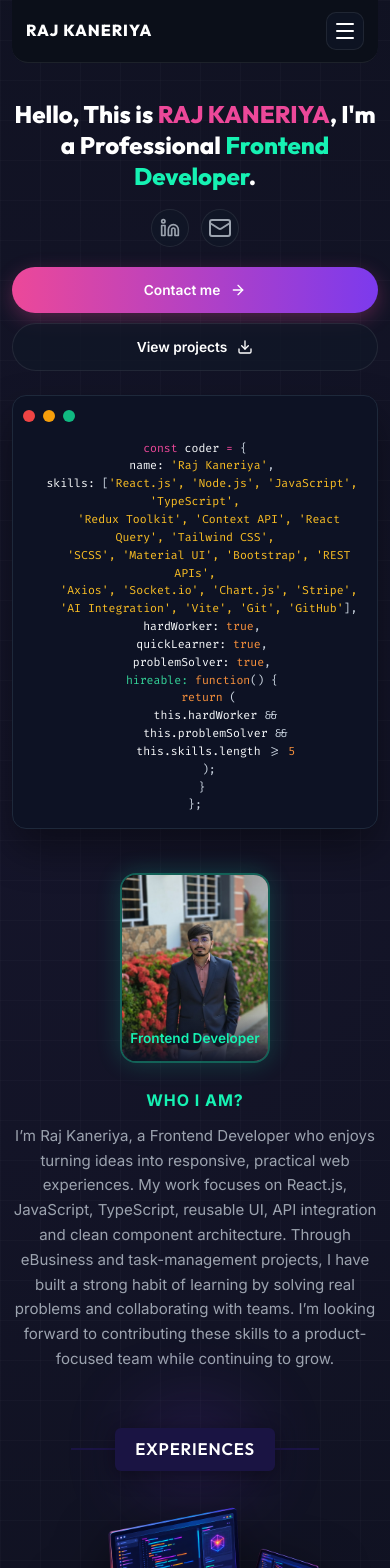
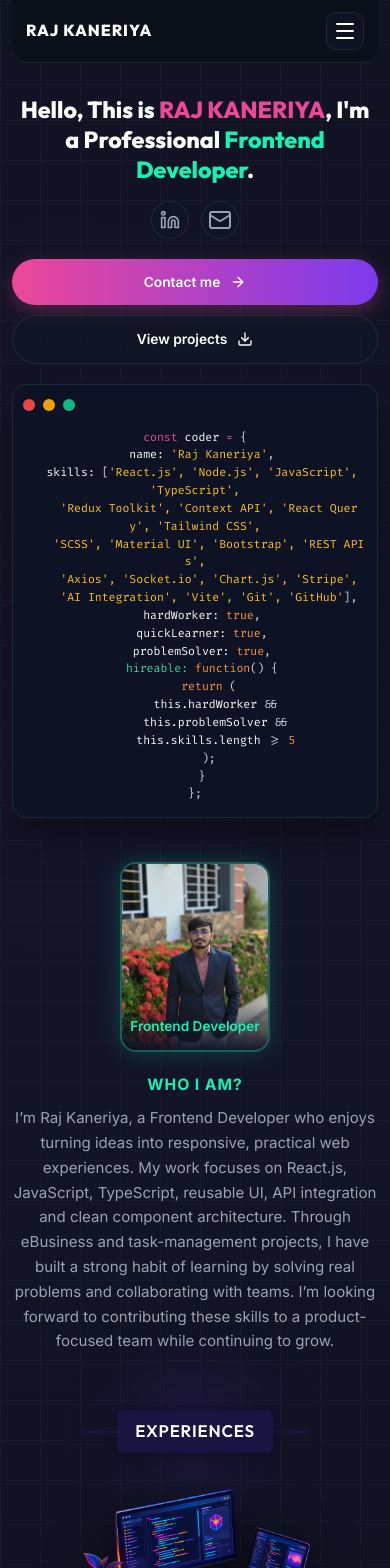
Before and after one commit to Raj-6090/Raj-Linkedin-Portfolio, a React (Vite) app: page / in a window 390 px wide. Shown: the top 1568 px of the page. Built offline with nearby package versions, Linux system fonts and the light colour scheme.

Commit message:
Fix Galaxy S25 side space overflow caused by protruding side titles and force 100% fluid mobile containers

```diff
--- a/src/responsive.css
+++ b/src/responsive.css
@@ -1,155 +1,218 @@
 /* ==========================================================================
-   RAJ KANERIYA PORTFOLIO — DEDICATED RESPONSIVE DESIGN SYSTEM
-   Supports: Mobile Small (<480px), Mobile Standard (480-768px),
-   Tablet (768-1024px), Laptop (1024-1280px), Desktop (>1280px)
+   RAJ KANERIYA PORTFOLIO — MASTER RESPONSIVE STYLESHEET
+   Fixes layout shifting, side-title overflow, squished columns,
+   and ensures 100% perfect fluid display on Galaxy S25, iPhone & Tablets.
    ========================================================================== */
 
 /* --------------------------------------------------------------------------
-   1. Navbar & Navigation Responsiveness (<= 768px)
+   0. Global Base Reset for Responsive Security
    -------------------------------------------------------------------------- */
-@media (max-width: 768px) {
-  .ashik-style {
-    padding: 0 16px;
+html, body {
+  width: 100% !important;
+  max-width: 100% !important;
+  margin: 0 !important;
+  padding: 0 !important;
+  overflow-x: hidden !important;
+  box-sizing: border-box !important;
+}
+
+*, *::before, *::after {
+  box-sizing: border-box !important;
+}
+
+img, svg, canvas, video {
+  max-width: 100% !important;
+  height: auto !important;
+}
+
+/* Hide Protruding Side Titles Except on Wide Desktop screens (> 1300px) */
+.side-title,
+.contact-side-title {
+  display: none !important;
+}
+
+@media (min-width: 1300px) {
+  .side-title,
+  .contact-side-title {
+    display: block !important;
+    position: absolute;
+    right: -58px;
+    top: 50%;
+    transform: rotate(90deg);
+    padding: 6px 18px;
+    background: #1a1443;
+    color: #ffffff;
+    border-radius: 4px;
+    font-size: 1.15rem;
+    font-weight: 500;
+    letter-spacing: 0.06em;
+  }
+}
+
+/* Force container bounds to prevent horizontal whitespace on mobile */
+.ashik-style {
+  width: 100% !important;
+  max-width: 1240px !important;
+  margin: 0 auto !important;
+  padding: 0 24px;
+  position: relative !important;
+  box-sizing: border-box !important;
+  overflow-x: hidden !important;
+}
+
+/* --------------------------------------------------------------------------
+   1. Laptop & Tablet Layout Tuning (768px - 1100px)
+   -------------------------------------------------------------------------- */
+@media (max-width: 1100px) {
+  .ref-hero {
+    gap: 36px;
   }
 
-  .ref-nav {
-    padding: 14px 20px;
-    z-index: 100;
+  .about-section {
+    gap: 36px;
   }
 
-  .ref-logo {
-    font-size: 1.1rem;
+  .experience-layout {
+    gap: 36px;
   }
 
-  .menu-trigger {
-    display: flex;
-    align-items: center;
-    justify-content: center;
-    width: 42px;
-    height: 42px;
-    border-radius: 10px;
-    background: var(--bg-card);
-    border: 1px solid var(--border-subtle);
-    color: var(--text-main);
-    z-index: 101;
-    transition: all 0.25s ease;
+  .contact-grid {
+    gap: 36px;
+  }
+}
+
+@media (max-width: 992px) {
+  .ref-hero {
+    grid-template-columns: 1fr !important;
+    gap: 36px !important;
+    padding: 40px 0 24px !important;
+    min-height: auto !important;
+    text-align: center !important;
   }
 
-  .menu-trigger:active {
-    transform: scale(0.95);
+  .hero-copy {
+    display: flex !important;
+    flex-direction: column !important;
+    align-items: center !important;
+    width: 100% !important;
   }
 
-  .ref-nav nav {
-    position: absolute;
-    top: calc(100% + 10px);
-    left: 0;
-    right: 0;
-    flex-direction: column;
-    background: rgba(13, 18, 36, 0.98);
-    backdrop-filter: blur(24px);
-    -webkit-backdrop-filter: blur(24px);
-    padding: 20px 16px;
-    gap: 12px;
-    border: 1px solid var(--border-subtle);
-    border-radius: 14px;
-    box-shadow: 0 20px 40px rgba(0, 0, 0, 0.7);
-    display: flex;
-    opacity: 0;
-    visibility: hidden;
-    transform: translateY(-12px);
-    transition: opacity 0.3s cubic-bezier(0.4, 0, 0.2, 1), transform 0.3s cubic-bezier(0.4, 0, 0.2, 1), visibility 0.3s ease;
-    pointer-events: none;
-    z-index: 101;
+  .socials {
+    justify-content: center !important;
   }
 
-  .ref-nav nav.show {
-    opacity: 1;
-    visibility: visible;
-    transform: translateY(0);
-    pointer-events: auto;
+  .hero-actions {
+    justify-content: center !important;
+  }
+}
+
+@media (max-width: 900px) {
+  .about-section {
+    flex-direction: column-reverse !important;
+    text-align: center !important;
+    gap: 32px !important;
   }
 
-  .ref-nav nav a {
-    width: 100%;
-    text-align: center;
-    padding: 12px 18px;
-    border-radius: 8px;
-    background: rgba(255, 255, 255, 0.03);
-    font-size: 0.98rem;
-    font-weight: 600;
+  .about-copy {
+    max-width: 100% !important;
   }
 
-  .ref-nav nav a:hover,
-  .ref-nav nav a:active {
-    background: rgba(22, 242, 179, 0.12);
-    color: var(--neon-mint);
+  .profile-orb {
+    margin: 0 auto !important;
+  }
+
+  .experience-layout {
+    grid-template-columns: 1fr !important;
+    gap: 32px !important;
+  }
+
+  .experience-visual {
+    max-width: 380px !important;
+    margin: 0 auto !important;
+  }
+
+  .projects-terminal-grid {
+    grid-template-columns: 1fr !important;
+    gap: 28px !important;
+  }
+
+  .contact-grid {
+    grid-template-columns: 1fr !important;
+    gap: 36px !important;
   }
 }
 
 /* --------------------------------------------------------------------------
-   2. Hero Section Responsiveness
+   2. Mobile Standard Breakpoint (<= 768px)
    -------------------------------------------------------------------------- */
-@media (max-width: 992px) {
-  .ref-hero {
-    grid-template-columns: 1fr;
-    gap: 36px;
-    padding: 36px 0 24px;
-    min-height: auto;
-    text-align: center;
+@media (max-width: 768px) {
+  .ashik-style {
+    padding: 0 16px !important;
   }
 
-  .hero-copy {
-    display: flex;
-    flex-direction: column;
-    align-items: center;
+  .ref-nav {
+    padding: 14px 18px !important;
+    z-index: 100 !important;
   }
 
-  .socials {
-    justify-content: center;
+  .ref-logo {
+    font-size: 1.1rem !important;
   }
 
-  .hero-actions {
-    justify-content: center;
-  }
-}
-
-@media (max-width: 480px) {
-  .hero-actions {
-    flex-direction: column;
-    width: 100%;
-    gap: 12px;
+  .menu-trigger {
+    display: flex !important;
+    align-items: center !important;
+    justify-content: center !important;
+    width: 42px !important;
+    height: 42px !important;
+    border-radius: 10px !important;
+    background: var(--bg-card) !important;
+    border: 1px solid var(--border-subtle) !important;
+    color: var(--text-main) !important;
+    z-index: 101 !important;
   }
 
-  .outline-cta,
-  .fill-cta {
-    width: 100%;
-    justify-content: center;
-    padding: 12px 24px;
-    font-size: 0.88rem;
-  }
-}
-
-@media (max-width: 600px) {
-  .terminal-card {
-    padding: 16px 14px;
+  .ref-nav nav {
+    position: absolute !important;
+    top: calc(100% + 10px) !important;
+    left: 0 !important;
+    right: 0 !important;
+    width: 100% !important;
+    flex-direction: column !important;
+    background: rgba(13, 18, 36, 0.98) !important;
+    backdrop-filter: blur(24px) !important;
+    -webkit-backdrop-filter: blur(24px) !important;
+    padding: 20px 16px !important;
+    gap: 12px !important;
+    border: 1px solid var(--border-subtle) !important;
+    border-radius: 14px !important;
+    box-shadow: 0 20px 40px rgba(0, 0, 0, 0.7) !important;
+    display: flex !important;
+    opacity: 0 !important;
+    visibility: hidden !important;
+    transform: translateY(-12px) !important;
+    transition: opacity 0.3s ease, transform 0.3s ease, visibility 0.3s ease !important;
+    pointer-events: none !important;
+    z-index: 101 !important;
   }
 
-  .terminal-card pre {
-    font-size: 0.78rem;
-    line-height: 1.65;
+  .ref-nav nav.show {
+    opacity: 1 !important;
+    visibility: visible !important;
+    transform: translateY(0) !important;
+    pointer-events: auto !important;
   }
-}
 
-/* --------------------------------------------------------------------------
-   3. Section Headers & Global Section Spacing
-   -------------------------------------------------------------------------- */
-@media (max-width: 1024px) {
-  .side-title {
-    display: none;
+  .ref-nav nav a {
+    width: 100% !important;
+    text-align: center !important;
+    padding: 12px 18px !important;
+    border-radius: 8px !important;
+    background: rgba(255, 255, 255, 0.03) !important;
+    font-size: 0.98rem !important;
+    font-weight: 600 !important;
   }
-}
 
-@media (max-width: 768px) {
   .about-section,
   .experience-section,
   .skills-section,
@@ -159,237 +222,50 @@
     padding-top: 36px !important;
     padding-bottom: 36px !important;
   }
-}
 
-@media (max-width: 600px) {
-  .section-title-ref {
-    margin: 0 0 32px 0 !important;
+  .education-grid {
+    grid-template-columns: 1fr !important;
+    gap: 20px !important;
   }
 
-  .section-title-ref .line {
-    width: 44px;
-  }
-
-  .section-title-ref .badge {
-    font-size: 1.05rem;
-    padding: 8px 20px;
-  }
-}
-
-/* --------------------------------------------------------------------------
-   4. About Section Responsiveness
-   -------------------------------------------------------------------------- */
-@media (max-width: 850px) {
-  .about-section {
-    flex-direction: column-reverse;
-    text-align: center;
-    gap: 32px;
-  }
-
-  .profile-orb {
-    margin: 0 auto;
-    width: 180px;
-    height: 220px;
-  }
-
-  .about-copy {
-    max-width: 100%;
-  }
-
-  .about-copy p {
-    font-size: 1.02rem;
-    line-height: 1.7;
-  }
-}
-
-@media (max-width: 480px) {
-  .profile-orb {
-    width: 160px;
-    height: 200px;
-  }
-}
-
-/* --------------------------------------------------------------------------
-   5. Experience Section Responsiveness
-   -------------------------------------------------------------------------- */
-@media (max-width: 900px) {
-  .experience-layout {
-    grid-template-columns: 1fr;
-    gap: 32px;
-  }
-
-  .experience-visual {
-    max-width: 360px;
-  }
-}
-
-@media (max-width: 600px) {
-  .glow-card {
-    padding: 20px 18px;
-  }
-
-  .experience-card-body {
-    gap: 14px;
-  }
-
-  .experience-icon {
-    padding: 8px;
-  }
-
-  .experience-card-body h3 {
-    font-size: 1.12rem;
-  }
-
-  .glow-card ul {
-    padding-left: 16px;
-  }
-
-  .glow-card ul li {
-    font-size: 0.88rem;
-  }
-}
-
-/* --------------------------------------------------------------------------
-   6. Skills Swiper Responsiveness
-   -------------------------------------------------------------------------- */
-@media (max-width: 600px) {
-  .skills-track {
-    gap: 12px;
-    padding-top: 16px;
-    padding-bottom: 16px;
-  }
-
-  .skills-track .skill-card {
-    width: 135px;
-    height: 120px;
-    flex: 0 0 135px;
-    padding: 12px 10px;
-    gap: 10px;
-  }
-
-  .skills-track .skill-card > svg {
-    width: 32px;
-    height: 32px;
-  }
-
-  .skills-track .skill-card strong {
-    font-size: 0.82rem;
-  }
-}
-
-/* --------------------------------------------------------------------------
-   7. Education Grid Responsiveness
-   -------------------------------------------------------------------------- */
-@media (min-width: 769px) and (max-width: 1024px) {
-  .education-grid {
-    grid-template-columns: repeat(2, 1fr);
-  }
-}
-
-@media (max-width: 768px) {
-  .education-grid {
-    grid-template-columns: 1fr;
-    gap: 20px;
-  }
-}
-
-/* --------------------------------------------------------------------------
-   8. Projects Terminal Cards Responsiveness
-   -------------------------------------------------------------------------- */
-@media (max-width: 900px) {
-  .projects-terminal-grid {
-    grid-template-columns: 1fr;
-    gap: 28px;
-  }
-}
-
-@media (max-width: 600px) {
-  .project-terminal-head .traffic {
-    display: none !important;
-  }
-
-  .project-terminal-head h3 {
-    padding: 0 8px;
-    font-size: 0.95rem;
-  }
-
-  .project-code-body {
-    padding: 16px 14px;
-  }
-
-  .project-code-body code {
-    font-size: 0.78rem;
-    line-height: 1.6;
-  }
-
-  .code-line {
-    padding-left: 12px;
-  }
-}
-
-/* --------------------------------------------------------------------------
-   9. Contact Section & Form Responsiveness
-   -------------------------------------------------------------------------- */
-@media (max-width: 900px) {
-  .contact-grid {
-    grid-template-columns: 1fr;
-    gap: 40px;
-  }
-}
-
-@media (max-width: 600px) {
-  .contact-form-card {
-    padding: 20px 16px;
-  }
-
-  .form-field-group input,
-  .form-field-group textarea {
-    font-size: 16px !important;
-    padding: 12px 14px;
-  }
-
-  .contact-submit-btn {
-    width: 100%;
-    justify-content: center;
-    padding: 14px 20px;
-  }
-
-  .contact-info-row {
-    gap: 14px;
-  }
-
-  .contact-info-row a,
-  .contact-info-row span {
-    font-size: 0.94rem;
-    word-break: break-word;
-  }
-
-  .info-icon-badge {
-    width: 42px;
-    height: 42px;
-  }
-
-  .scroll-to-top-btn {
-    bottom: 20px !important;
-    right: 20px !important;
-    width: 42px !important;
-    height: 42px !important;
-  }
-}
-
-/* --------------------------------------------------------------------------
-   10. Touch Device Tooltip Rules
-   -------------------------------------------------------------------------- */
-@media (hover: none), (max-width: 768px) {
+  /* Disable pure hover tooltips on touch devices */
   [data-tooltip]::after,
   [data-tooltip]::before {
     display: none !important;
   }
 }
 
+@media (min-width: 769px) and (max-width: 1024px) {
+  .education-grid {
+    grid-template-columns: repeat(2, 1fr) !important;
+  }
+}
+
 /* --------------------------------------------------------------------------
-   11. Galaxy S25 & Smartphone Master Optimization Block (< 480px)
+   3. Galaxy S25 & Smartphone Dedicated Fluid Breakpoint (<= 576px & <= 430px)
    -------------------------------------------------------------------------- */
+@media (max-width: 576px) {
+  .hero-copy h1 {
+    font-size: clamp(1.45rem, 6vw, 2.2rem) !important;
+    line-height: 1.3 !important;
+    margin-bottom: 20px !important;
+    word-break: break-word !important;
+  }
+
+  .section-title-ref {
+    margin: 0 0 32px 0 !important;
+  }
+
+  .section-title-ref .line {
+    width: 36px !important;
+  }
+
+  .section-title-ref .badge {
+    font-size: 1.05rem !important;
+    padding: 8px 18px !important;
+  }
+}
+
 @media (max-width: 480px) {
   html, body {
     width: 100vw !important;
@@ -419,14 +295,15 @@
   }
 
   .ref-hero {
-    padding: 24px 0 16px !important;
-    gap: 24px !important;
+    padding: 20px 0 16px !important;
+    gap: 20px !important;
   }
 
   .hero-copy h1 {
-    font-size: 1.5rem !important;
+    font-size: 1.45rem !important;
     line-height: 1.3 !important;
     margin-bottom: 16px !important;
+    overflow-wrap: anywhere !important;
     word-break: break-word !important;
   }
 
@@ -454,33 +331,42 @@
     font-size: 0.86rem !important;
   }
 
-  .terminal-card {
+  /* Code Cards & Terminal Text Overflow Protection */
+  .terminal-card,
+  .project-terminal-card {
     padding: 14px 10px !important;
     width: 100% !important;
+    max-width: 100% !important;
+    box-sizing: border-box !important;
     overflow: hidden !important;
   }
 
-  .terminal-card pre {
+  .terminal-card pre,
+  .project-code-body code,
+  pre, code {
     font-size: 0.72rem !important;
     line-height: 1.55 !important;
     white-space: pre-wrap !important;
-    word-break: break-word !important;
+    word-break: break-all !important;
+    overflow-wrap: anywhere !important;
+    max-width: 100% !important;
   }
 
   .about-section {
     padding-top: 28px !important;
     padding-bottom: 28px !important;
-    gap: 24px !important;
+    gap: 20px !important;
   }
 
   .profile-orb {
     width: 150px !important;
     height: 190px !important;
+    margin: 0 auto !important;
   }
 
   .about-copy .kicker {
-    font-size: 1rem !important;
-    margin-bottom: 10px !important;
+    font-size: 0.98rem !important;
+    margin-bottom: 8px !important;
   }
 
   .about-copy p {
@@ -494,11 +380,12 @@
   }
 
   .experience-visual {
-    max-width: 280px !important;
+    max-width: 260px !important;
+    margin: 0 auto !important;
   }
 
   .experience-grid {
-    gap: 18px !important;
+    gap: 16px !important;
   }
 
   .glow-card {
@@ -539,6 +426,14 @@
   .skills-section {
     padding-top: 28px !important;
     padding-bottom: 28px !important;
+    width: 100% !important;
+    overflow: hidden !important;
+  }
+
+  .skills-swiper {
+    width: 100% !important;
+    max-width: 100% !important;
+    overflow-x: auto !important;
   }
 
   .skills-track {
@@ -572,7 +467,7 @@
   }
 
   .education-grid {
-    gap: 16px !important;
+    gap: 14px !important;
   }
 
   .education-card {
@@ -657,6 +552,7 @@
   .form-field-group textarea {
     padding: 12px 14px !important;
     font-size: 16px !important;
+    width: 100% !important;
   }
 
   .contact-submit-btn {
@@ -666,11 +562,12 @@
   }
 
   .contact-info-col {
-    gap: 18px !important;
+    gap: 16px !important;
   }
 
   .contact-info-row {
     gap: 12px !important;
+    width: 100% !important;
   }
 
   .info-icon-badge {
@@ -680,7 +577,7 @@
 
   .contact-info-row a,
   .contact-info-row span {
-    font-size: 0.9rem !important;
+    font-size: 0.88rem !important;
     word-break: break-all !important;
     overflow-wrap: anywhere !important;
   }
```
